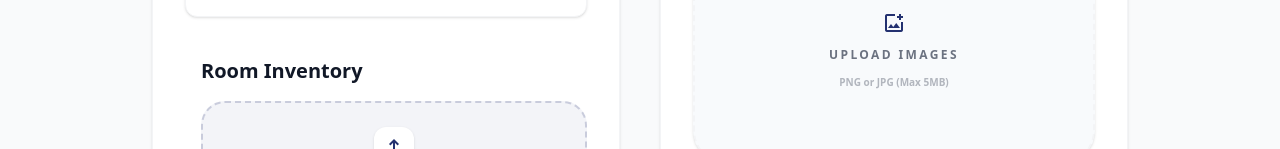
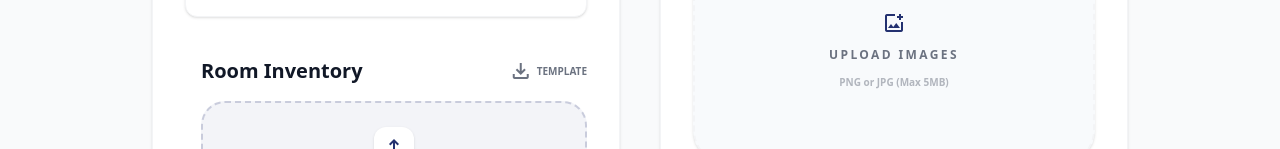
Before and after one commit to anshifariya042/StaySync, a Next.js app in the folder frontend/: page /register-hostel in a window 1280 px wide. Shown: the part 761-910 px from the top of the page. Built offline with nearby package versions, Linux system fonts and the light colour scheme; no server answers.

Commit message:
add the dowload template

```diff
--- a/frontend/components/RegisterHostel/RegisterHostel.tsx
+++ b/frontend/components/RegisterHostel/RegisterHostel.tsx
@@ -336,6 +336,15 @@ export default function RegisterHostel() {
                                     <div className="flex items-center justify-between">
                                         <h3 className="text-foreground text-xl font-bold">Room Inventory</h3>
                                         <div className="flex items-center gap-4">
+                                            <button
+                                                type="button"
+                                                onClick={downloadTemplate}
+                                                className="text-[10px] font-black uppercase text-text-gray hover:text-primary flex items-center gap-1"
+                                                title="Download formatting template"
+                                            >
+                                                <span className="material-symbols-outlined text-sm">download</span>
+                                                Template
+                                            </button>
                                         </div>
                                     </div>
 
```
